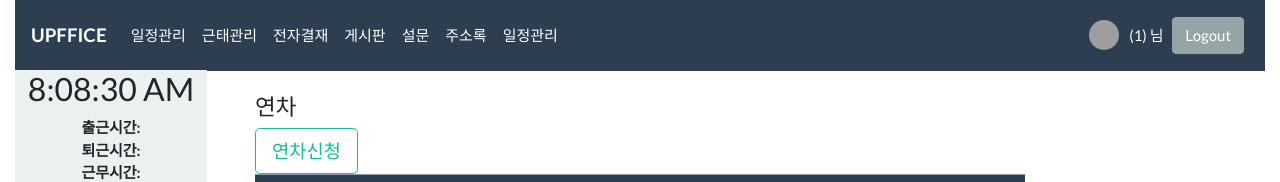
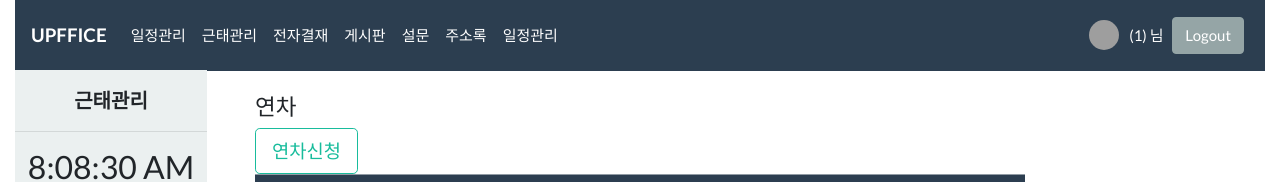
Before and after one commit to Upffice/UpfficeFront, a Vue app: page /working/annual in a window 1280 px wide. Shown: the top 182 px of the page. Built offline with nearby package versions, Linux system fonts and the light colour scheme; no server answers; sample sign-in values are in the browser's storage; what vue-js-modal would draw is missing.

Commit message:
WorkingSubMenu 수정

```diff
--- a/src/components/working/WorkingSubMenu.vue
+++ b/src/components/working/WorkingSubMenu.vue
@@ -1,5 +1,9 @@
 <template>
     <div class="subMenu">
+        <div style="font-weight: bold; margin: 8%; font-size: 20px; text-align: center">
+            근태관리
+        </div>
+        <hr>
         <div class="alignCenter">
             <Clock></Clock>
             출근시간:{{this.working.workingIn}}<br>
@@ -19,16 +23,15 @@
         <ul class="nav nav-pills flex-column">
             <li class="list-group-item list-group-item-action active">
                 근태 관리
-<!--                list-group-item-success-->
             </li>
             <router-link to="/working/status">
                 <li class="list-group-item d-flex justify-content-between align-items-center libgclr">
-                    내 근태 현황
+                    &nbsp;&nbsp;&nbsp;&nbsp;&nbsp;&nbsp;내 근태 현황
                 </li>
             </router-link>
             <router-link to="/working/annual">
                 <li class="list-group-item d-flex justify-content-between align-items-center libgclr">
-                    내 연차 내역
+                    &nbsp;&nbsp;&nbsp;&nbsp;&nbsp;&nbsp;내 연차 내역
                 </li>
             </router-link>
         </ul>
```
